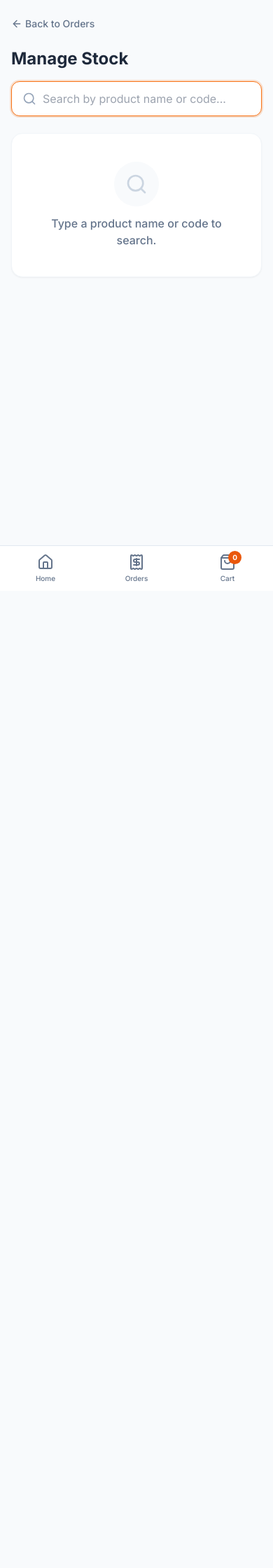
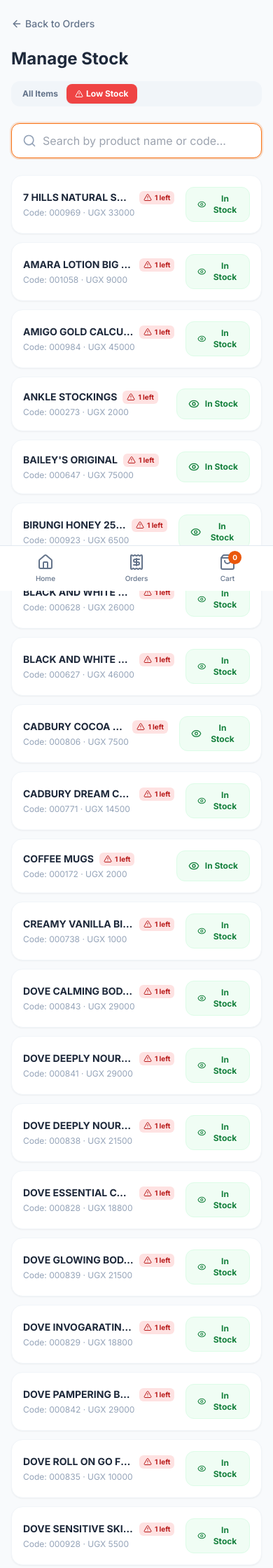
Before and after one commit to AheebwaMike/ggm-store, a Django app: page /staff/stock/?filter=low_stock in a window 390 px wide. Shown: the top 2240 px of the page at 70% size. Before the commit the page ends 830 px from the top, so only its background shows below. Run offline with Django 5.2, Linux system fonts and the light colour scheme; a user stored in the database is signed in; data comes from the database, SQL or seed files in the repository; both versions use the stored data as it was after the commit; some libraries are stand-ins or nearby versions.

Commit message:
Add low stock threshold tracking, admin alerts, and staff low-stock filter

```diff
--- a/marketplace/admin.py
+++ b/marketplace/admin.py
@@ -32,10 +32,11 @@
         'unit',
         'selling_price',
         'stock_quantity',
+        'low_stock_threshold',
         'is_active',
         'image_preview',
     )
-    list_filter = ('is_active', 'group', 'unit')
+    list_filter = ('is_active', 'group', 'unit', 'low_stock_threshold')
     search_fields = ('code', 'name')
     readonly_fields = ('image_preview',)
 
--- a/marketplace/models.py
+++ b/marketplace/models.py
@@ -23,6 +23,12 @@
     selling_price = models.DecimalField(max_digits=10, decimal_places=2, default=0.00)
 
     stock_quantity = models.DecimalField(max_digits=10, decimal_places=2, default=0.00)
+    low_stock_threshold = models.DecimalField(
+        max_digits=10,
+        decimal_places=2,
+        default=5.00,
+        help_text="Alert when stock falls to or below this number",
+    )
     manually_disabled = models.BooleanField(default=False)
     is_active = models.BooleanField(default=True) # Toggle to hide out-of-stock or disabled items
     image = models.ImageField(upload_to='products/', null=True, blank=True)
--- a/marketplace/views.py
+++ b/marketplace/views.py
@@ -10,7 +10,7 @@
 from django.contrib.auth.decorators import login_required
 from django.contrib.admin.views.decorators import staff_member_required
 from django.db import transaction
-from django.db.models import Count, Q, Sum
+from django.db.models import Count, F, Q, Sum
 from django.utils import timezone
 from django.views.decorators.http import require_POST
 from django.views.decorators.csrf import ensure_csrf_cookie
@@ -511,14 +511,25 @@
 @login_required
 def staff_stock(request):
     q = request.GET.get('q', '').strip()
-    products = []
+    filter_type = request.GET.get('filter', '')
+    products = Product.objects.all().order_by('name')
     if q:
-        products = Product.objects.filter(
+        products = products.filter(
             Q(name__icontains=q) | Q(code__icontains=q)
-        ).order_by('name')[:50]
+        )
+
+    if filter_type == 'low_stock':
+        products = products.filter(
+            is_active=True,
+            stock_quantity__lte=F('low_stock_threshold'),
+        ).order_by('stock_quantity', 'name')
+    elif q:
+        products = products[:50]
+
     return render(request, 'marketplace/staff_stock.html', {
         'products': products,
         'q': q,
+        'filter_type': filter_type,
     })
 
 
@@ -578,6 +589,10 @@
     ).annotate(
         total_qty=Sum('quantity'),
     ).order_by('-total_qty', 'product__name')[:5]
+    low_stock_products = Product.objects.filter(
+        is_active=True,
+        stock_quantity__lte=F('low_stock_threshold'),
+    ).order_by('stock_quantity', 'name')[:10]
 
     recent_orders = Order.objects.select_related(
         'customer',
@@ -591,6 +606,7 @@
         'cash_orders': cash_orders,
         'momo_orders': momo_orders,
         'top_products': top_products,
+        'low_stock_products': low_stock_products,
         'recent_orders': recent_orders,
     })
 
--- a/templates/marketplace/_staff_product_row.html
+++ b/templates/marketplace/_staff_product_row.html
@@ -1,7 +1,14 @@
 <div id="product-{{ product.id }}" class="bg-white rounded-2xl shadow-sm border border-slate-100 p-4 flex items-center justify-between gap-4">
     <div class="min-w-0">
-        <p class="font-bold text-slate-800 text-sm truncate">{{ product.name }}</p>
-        <p class="text-xs text-slate-400 mt-1">{{ product.code }} · UGX {{ product.selling_price|floatformat:0 }}</p>
+        <div class="flex items-center gap-2 mb-1">
+            <p class="font-bold text-slate-800 text-sm truncate">{{ product.name }}</p>
+            {% if product.stock_quantity <= product.low_stock_threshold %}
+            <span class="bg-red-100 text-red-700 text-[10px] font-bold px-1.5 py-0.5 rounded-md flex items-center gap-1 shrink-0">
+                <i data-lucide="alert-triangle" class="w-3 h-3"></i> {{ product.stock_quantity|floatformat:"-2" }} left
+            </span>
+            {% endif %}
+        </div>
+        <p class="text-xs text-slate-400 mt-1">Code: {{ product.code }} · UGX {{ product.selling_price|floatformat:0 }}</p>
     </div>
 
     <form method="post" action="{% url 'staff_toggle_stock' product.id %}"
--- a/templates/marketplace/staff_stock.html
+++ b/templates/marketplace/staff_stock.html
@@ -10,9 +10,20 @@
         </a>
     </div>
 
-    <h1 class="text-2xl font-bold mb-4 text-slate-800">Manage Stock</h1>
+    <div class="flex flex-col sm:flex-row sm:items-center justify-between gap-4 mb-6">
+        <h1 class="text-2xl font-bold text-slate-800">Manage Stock</h1>
+        <div class="flex bg-slate-100 p-1 rounded-xl shrink-0">
+            <a href="{% url 'staff_stock' %}" class="px-3 py-1.5 text-xs font-bold rounded-lg transition-colors {% if filter_type != 'low_stock' %}bg-white text-slate-800 shadow-sm{% else %}text-slate-500 hover:text-slate-700{% endif %}">
+                All Items
+            </a>
+            <a href="{% url 'staff_stock' %}?filter=low_stock" class="px-3 py-1.5 text-xs font-bold rounded-lg transition-colors {% if filter_type == 'low_stock' %}bg-red-500 text-white shadow-sm{% else %}text-slate-500 hover:text-slate-700{% endif %} flex items-center gap-1">
+                <i data-lucide="alert-triangle" class="w-3 h-3"></i> Low Stock
+            </a>
+        </div>
+    </div>
 
     <form method="get" class="relative mb-6">
+        {% if filter_type %}<input type="hidden" name="filter" value="{{ filter_type }}">{% endif %}
         <label for="product-search" class="sr-only">Search products by name or code</label>
         <div class="absolute inset-y-0 left-0 pl-4 flex items-center pointer-events-none">
             <i data-lucide="search" class="w-5 h-5 text-slate-400"></i>
@@ -21,13 +32,19 @@
                class="w-full bg-white border border-slate-200 rounded-xl py-3 pl-11 pr-4 shadow-sm focus:outline-none focus:ring-2 focus:ring-orange-500/20 focus:border-orange-500">
     </form>
 
-    {% if q %}
+    {% if q or filter_type == 'low_stock' %}
         <div class="space-y-3" hx-on::after-swap="lucide.createIcons()">
             {% for product in products %}
                 {% include "marketplace/_staff_product_row.html" with product=product %}
             {% empty %}
                 <div class="bg-white rounded-2xl shadow-sm border border-slate-100 p-8 text-center">
-                    <p class="text-slate-500 font-medium">No products found matching "{{ q }}".</p>
+                    {% if filter_type == 'low_stock' %}
+                        <i data-lucide="check-circle" class="w-10 h-10 text-green-500 mx-auto mb-3"></i>
+                        <p class="text-slate-600 font-bold text-lg">All stocked up!</p>
+                        <p class="text-slate-400 text-sm mt-1">No items are currently below their threshold.</p>
+                    {% else %}
+                        <p class="text-slate-500 font-medium">No products found matching "{{ q }}".</p>
+                    {% endif %}
                 </div>
             {% endfor %}
         </div>
```
Also changed, not shown: marketplace/tests.py (+74 -0 lines), templates/marketplace/owner_dashboard.html (+31 -0 lines), db.sqlite3, marketplace/migrations/0007_product_low_stock_threshold.py (added).
